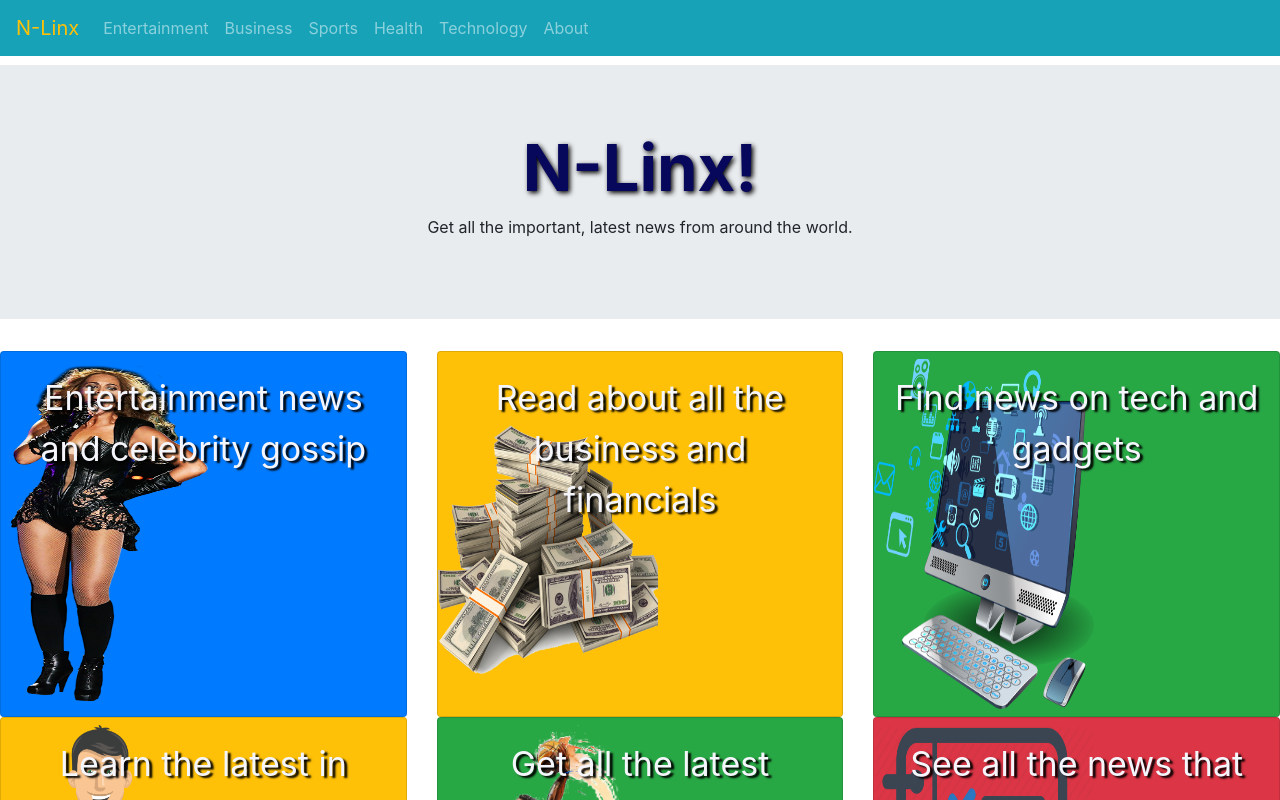
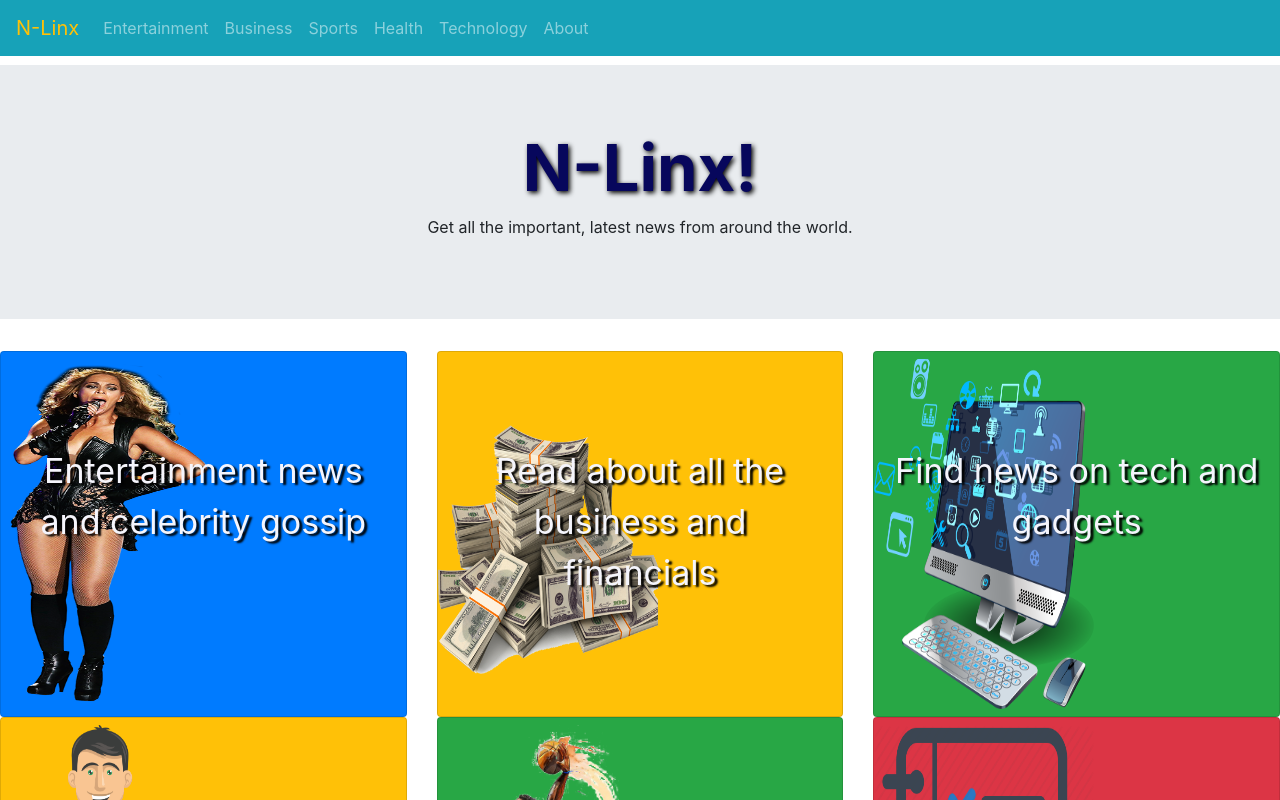
Before and after one commit to OceanDiaali/N-Linx, a React (Create React App) app: page /home in a window 1280 px wide. Shown: the top 800 px of the page. Built offline with nearby package versions, Linux system fonts and the light colour scheme.

Commit message:
add top padding to card-body

```diff
--- a/src/App.css
+++ b/src/App.css
@@ -30,11 +30,15 @@ a:hover {
   height: 350px;
   margin: 7px 0 7px 0;
 }
+
+.card-body {
+  padding-top: 93px;
+}
 .card-text {
   color: rgb(245, 245, 252);
   font-size: 34px;
   text-shadow: 3px 2px 2px #000;
-  padding-top: 193px;
+
 }
 
 h1, p {text-align: center;}
```
